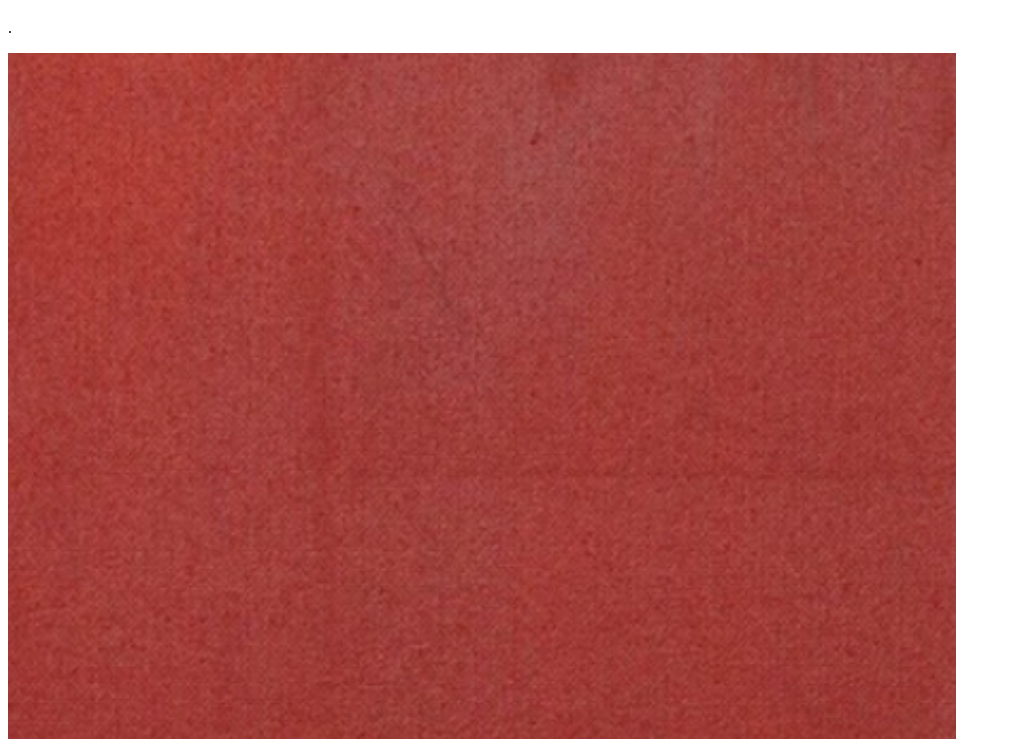
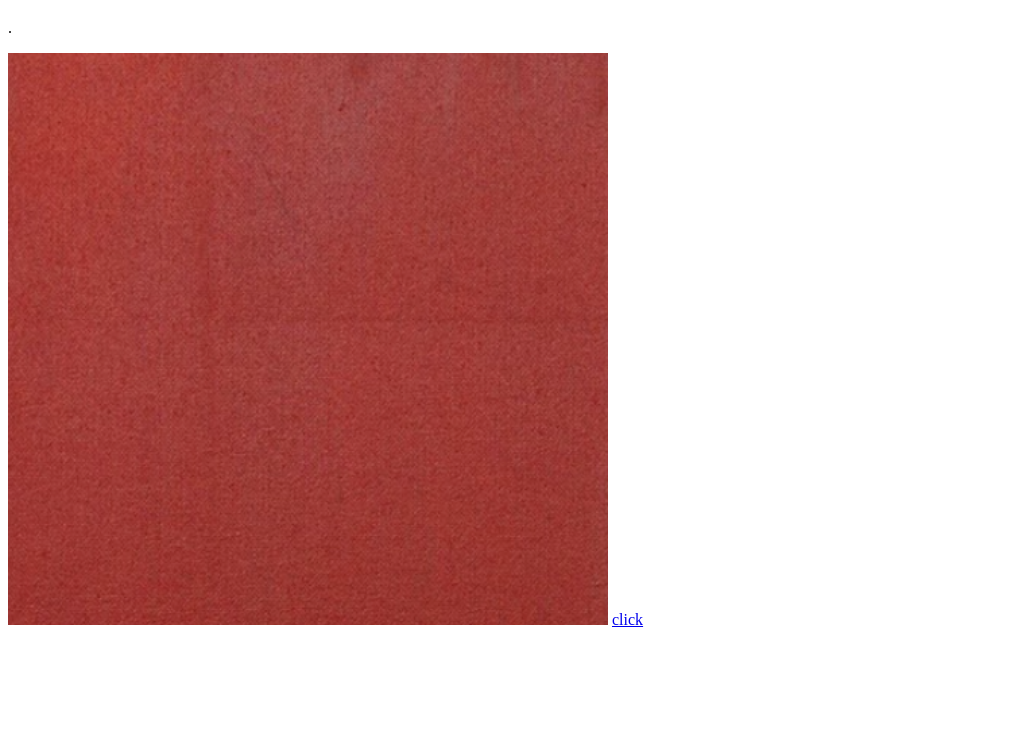
Before and after one commit to NancyThaoN/NancyThaoN.github.io, a plain HTML site: page index.html in a window 1280 px wide. Shown: the part 61-800 px from the top of the page, without its empty margins (0-1011 px from the left). Drawn offline with Linux system fonts and the light colour scheme.

Commit message:
Update index.html
test

```diff
--- a/index.html
+++ b/index.html
@@ -9,7 +9,7 @@
 
 <p>.</p>
 
-<img src="1.jpg" width=75% alt="Flowers in Chania">
+<img src="1.jpg" width="600" alt="Flowers in Chania">
 
 <a href="index2.html">click</a>
 
```
